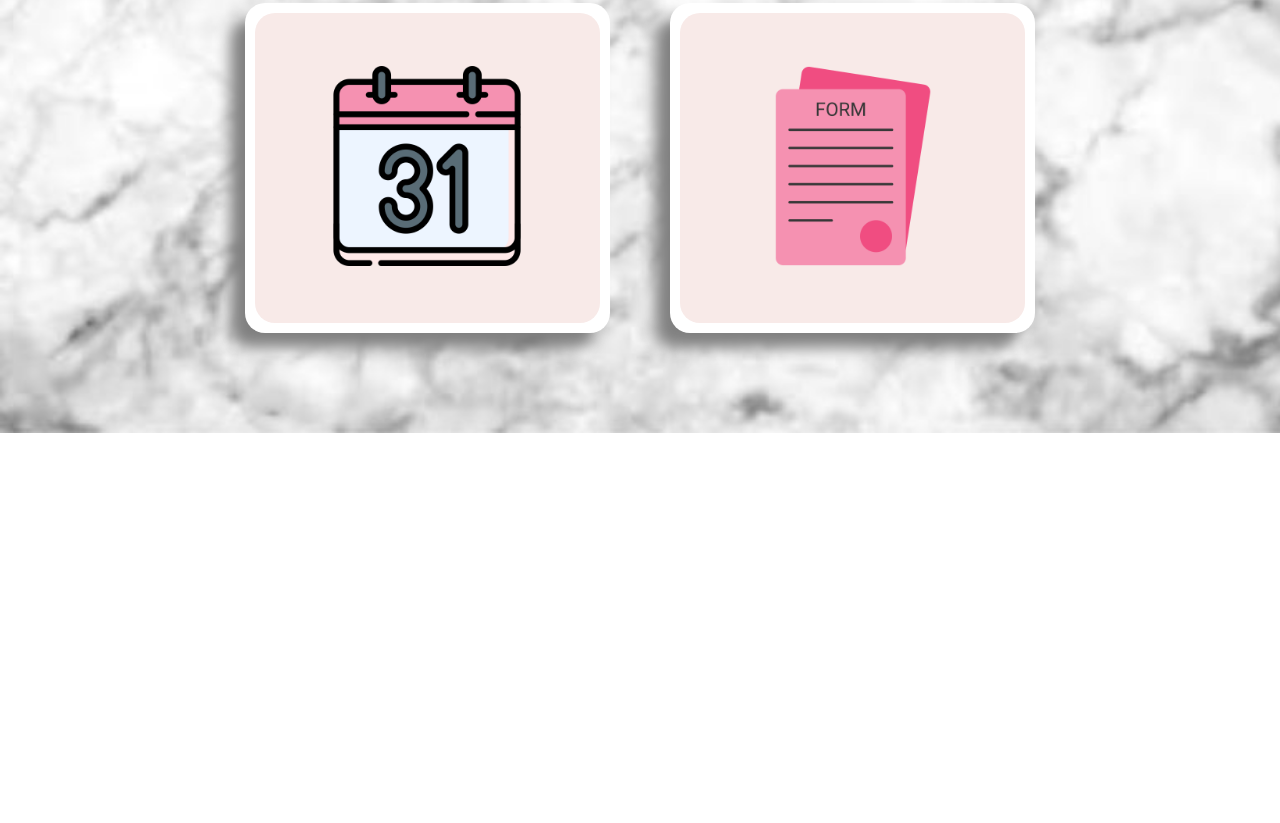
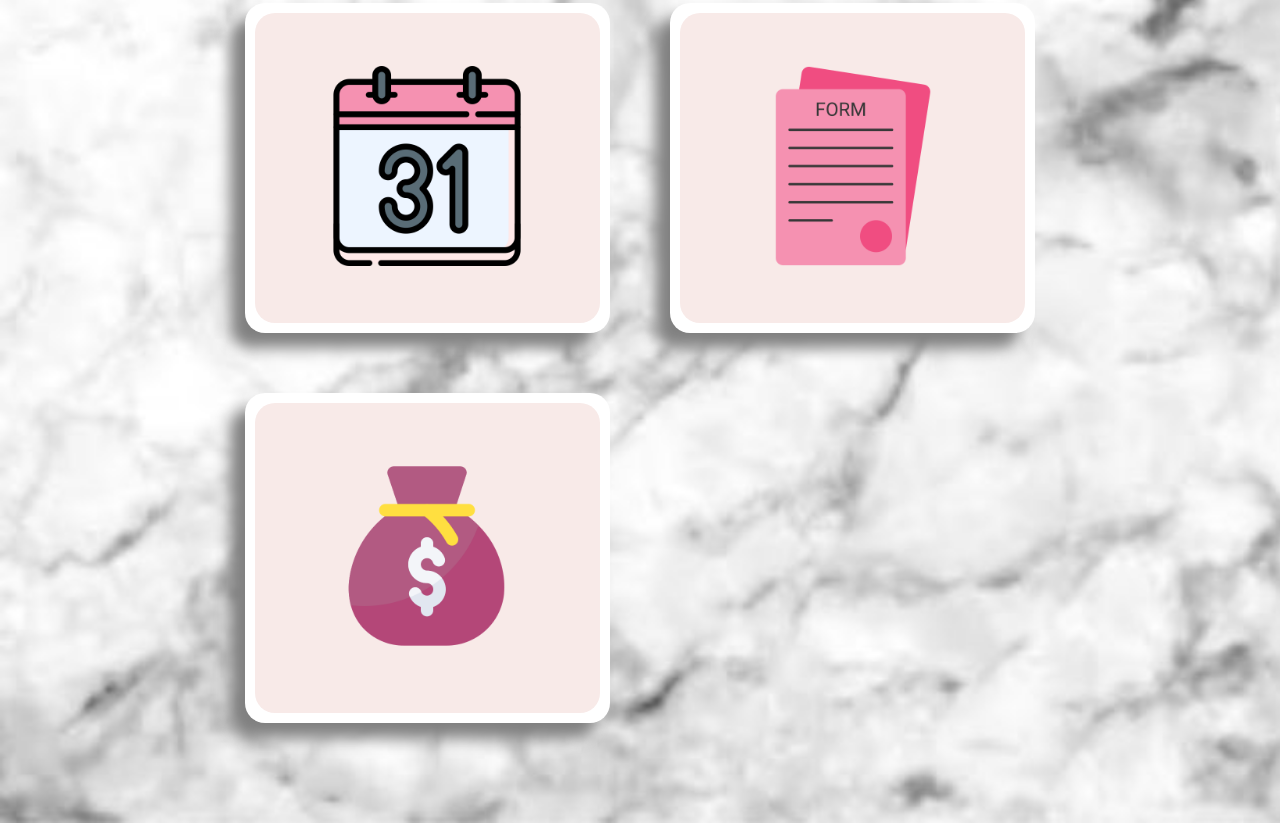
Before and after one commit to GiselleWandurraga/Portafolio, a plain HTML site: page index.html in a window 1280 px wide. Shown: the part 1357-2180 px from the top of the page. Before the commit the page ends 1790 px from the top, so only its background shows below. Drawn offline with Linux system fonts and the light colour scheme.

Commit message:
actualizacion

```diff
--- a/index.html
+++ b/index.html
@@ -58,7 +58,14 @@
 
                 </div>
             </div>
+            <div class="presupuesto cuadro">
+                <div class="tarjeta">
+                    <a href="https://gisellewandurraga.github.io/Presupuesto/">
+                        <img class="logos" src="./presupuesto.png" alt="imagen">
+                    </a>
 
+                </div>
+            </div>
         </div>
 
 
```
Also changed, not shown: presupuesto.png (added).
